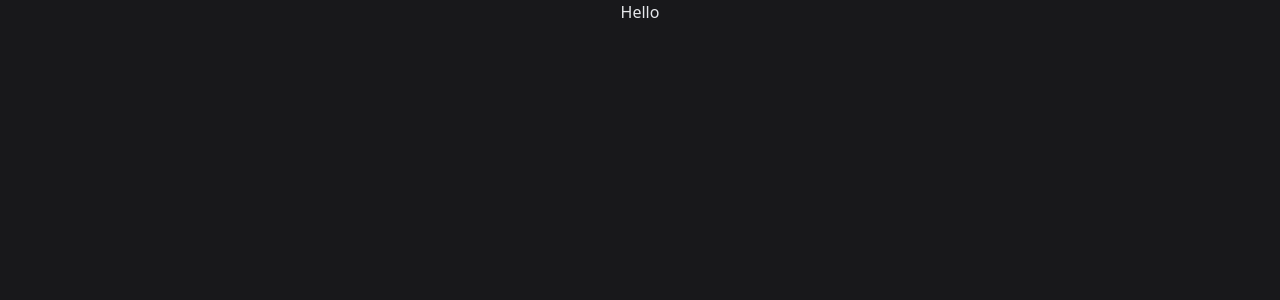
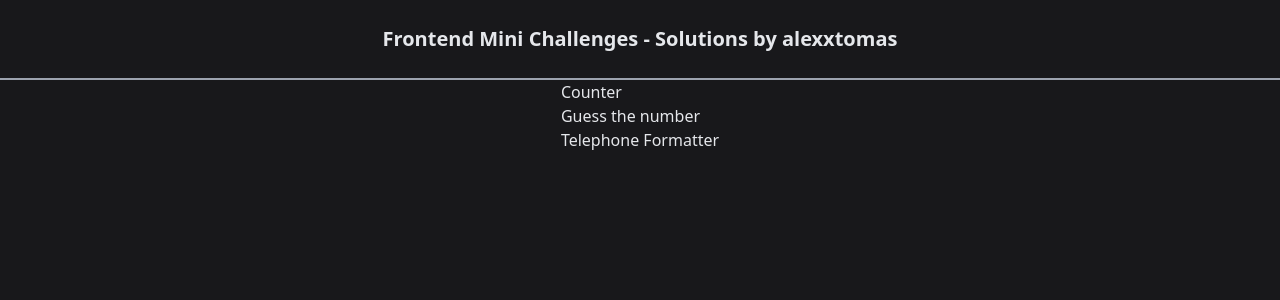
Before and after one commit to alexxtomas/Frontend-Mini-Challenges, a Next.js app: page / in a window 1280 px wide. Shown: the top 300 px of the page. Built offline with nearby package versions, Linux system fonts and the light colour scheme.

Commit message:
Add list of CHALLENGES

```diff
--- a/src/pages/index.js
+++ b/src/pages/index.js
@@ -1,15 +1,39 @@
-import Head from 'next/head'
+import HeaderLayout from '@/components/layouts/HeaderLayout'
+import Link from 'next/link'
+const CHALLENGES = [
+  {
+    name: 'Counter',
+    path: './challenge/counter'
+  },
+  {
+    name: 'Guess the number',
+    path: './challenge/guess-the-number'
+  },
+  {
+    name: 'Telephone Formatter',
+    path: './challenge/telephone-formatter'
+  }
+]
 
 export default function Home() {
   return (
     <>
-      <Head>
+      {/* <Head>
         <title>Create Next App</title>
         <meta name='description' content='Generated by create next app' />
         <meta name='viewport' content='width=device-width, initial-scale=1' />
         <link rel='icon' href='/favicon.ico' />
-      </Head>
-      <main>Hello</main>
+      </Head> */}
+      <HeaderLayout>Frontend Mini Challenges - Solutions by alexxtomas</HeaderLayout>
+      <ul>
+        {CHALLENGES.map(({ name, path }) => {
+          return (
+            <li key={name}>
+              <Link href={path}>{name}</Link>
+            </li>
+          )
+        })}
+      </ul>
     </>
   )
 }
```
